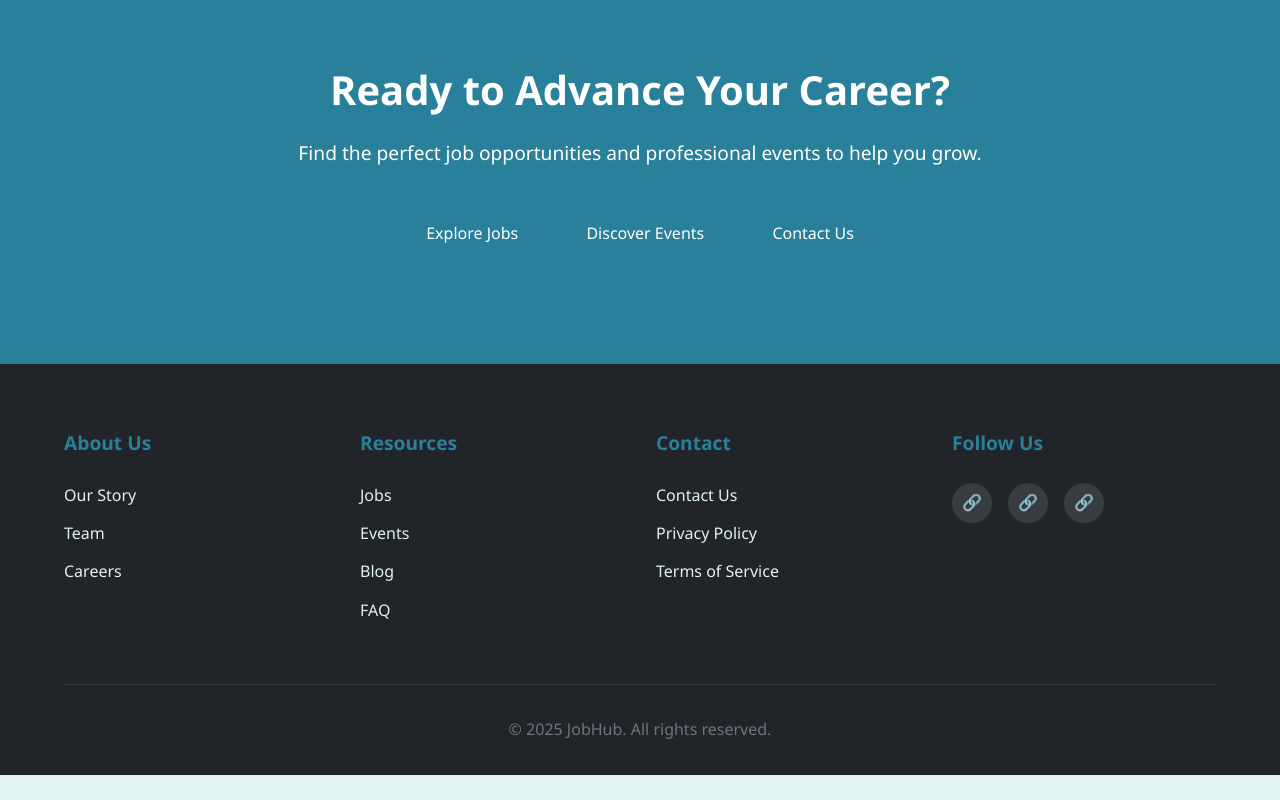
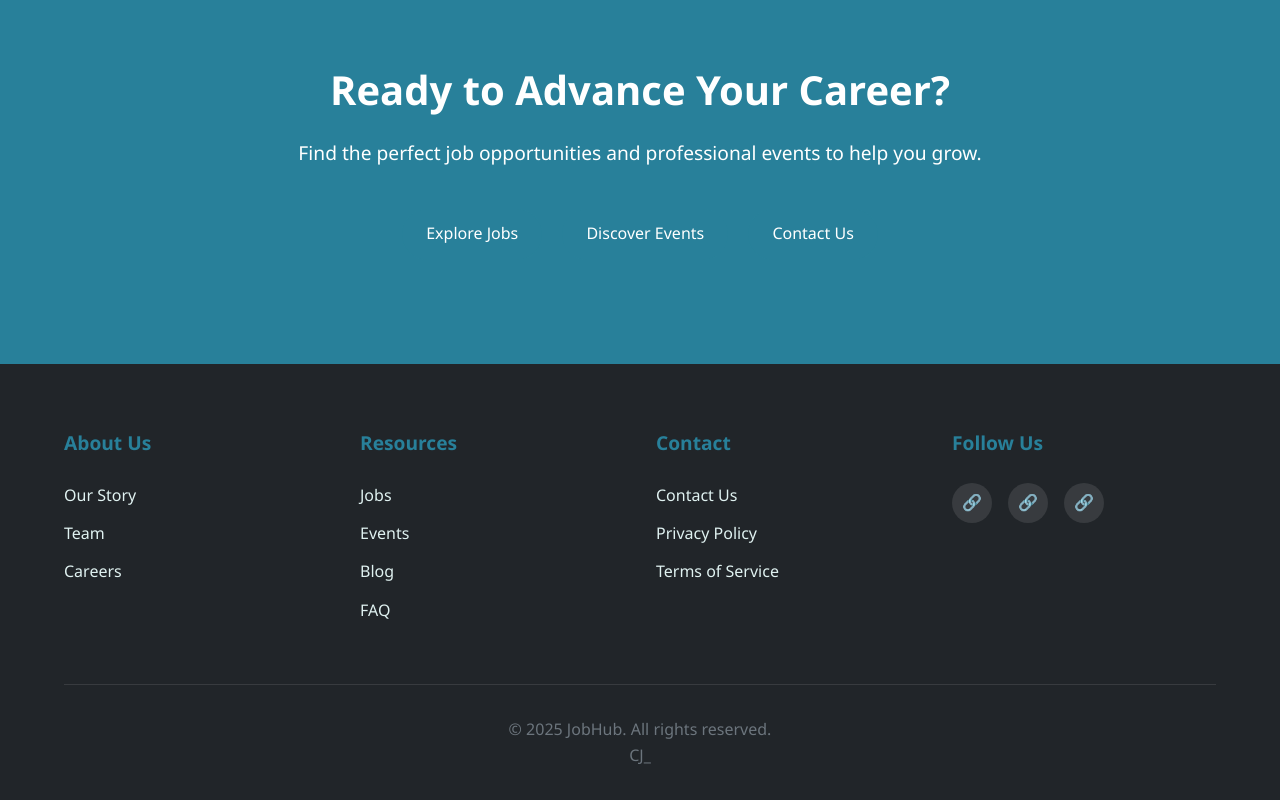
Before and after one commit to Cjayy77/job-searching-app-website, a plain HTML site: page index.html in a window 1280 px wide. Shown: the part 3112-3912 px from the top of the page. Before the commit the page ends 3887 px from the top, so only its background shows below. Drawn offline with Linux system fonts and the light colour scheme.

Commit message:
Update index.html CJ

```diff
--- a/index.html
+++ b/index.html
@@ -196,6 +196,7 @@
     </div>
     <div class="copyright">
       &copy; 2025 JobHub. All rights reserved.
+      <p class="cj">CJ_</p>
     </div>
   </footer>
 
```
